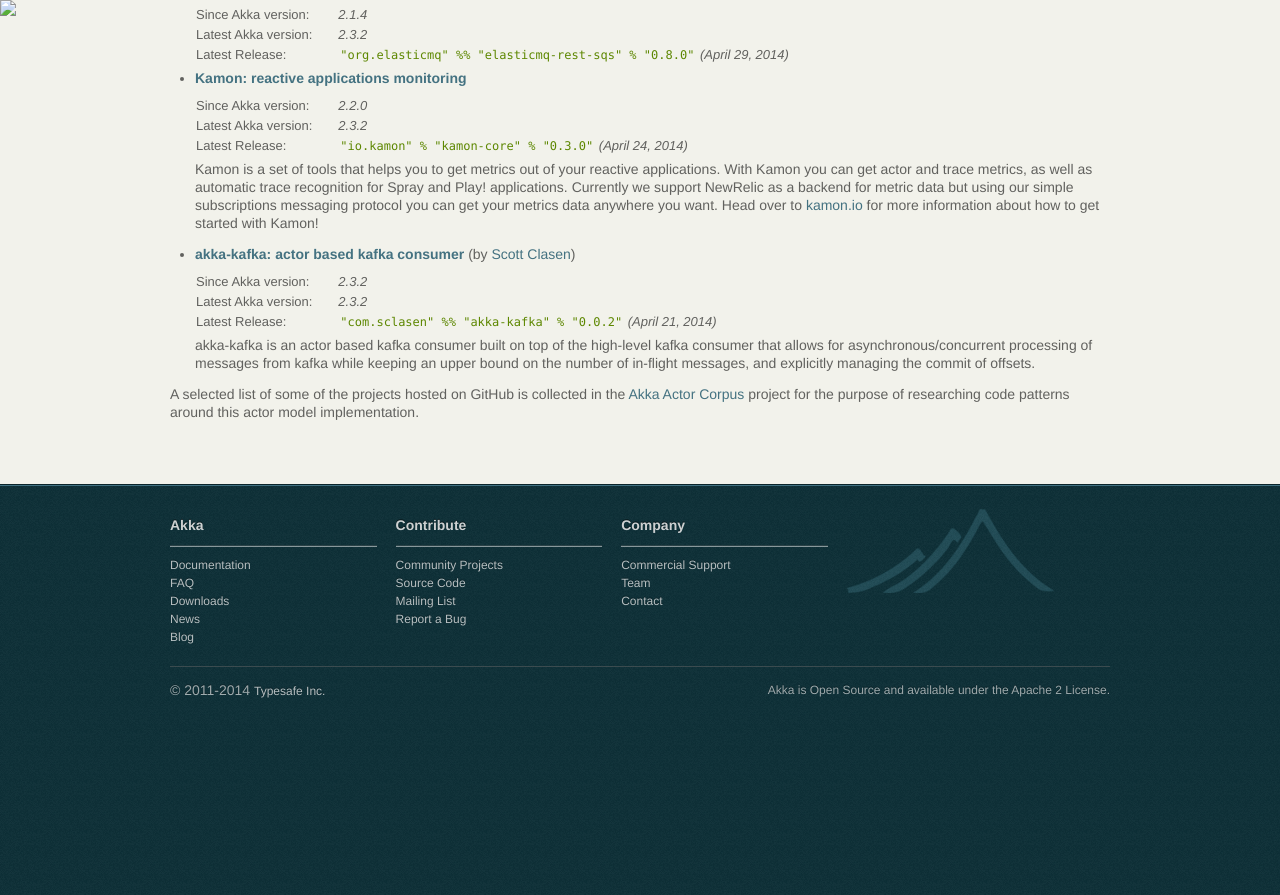
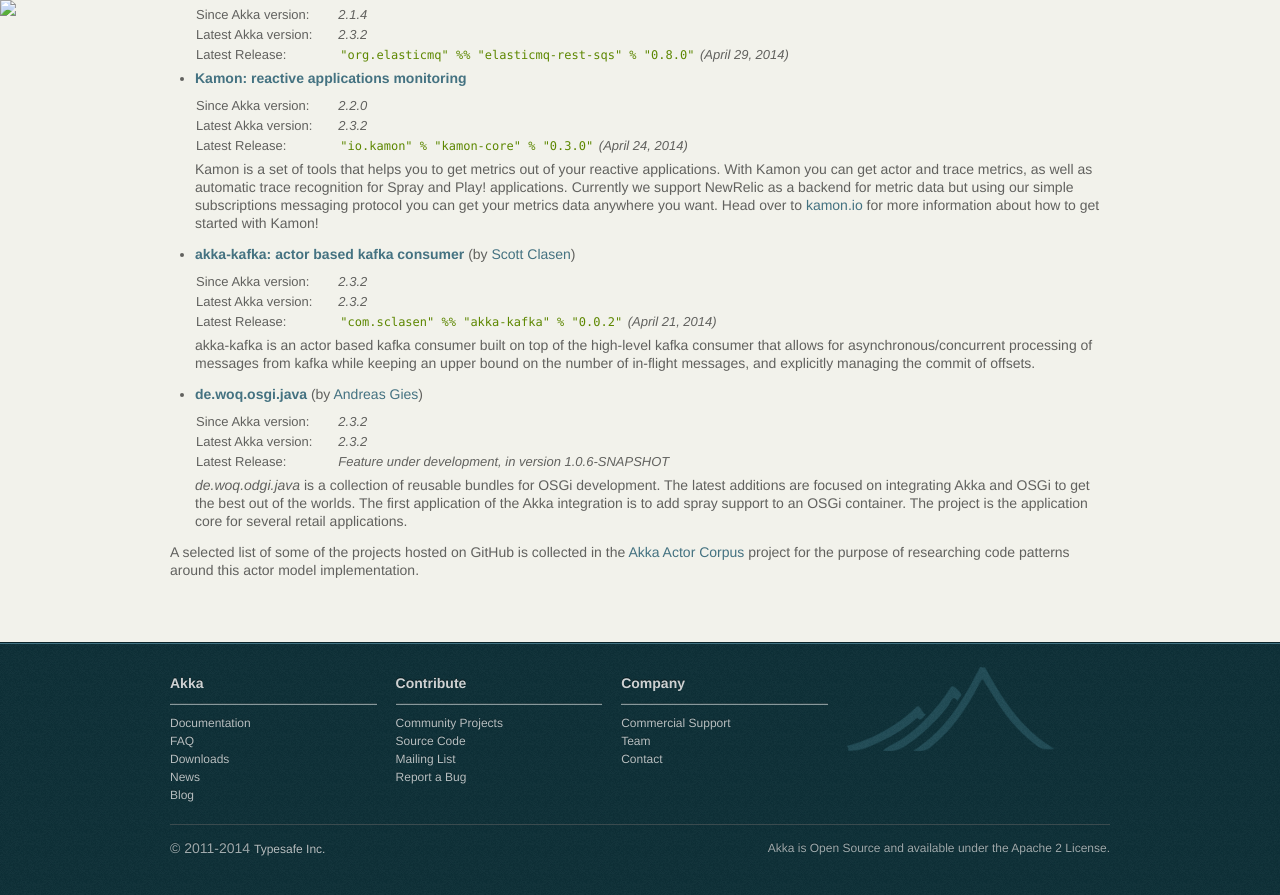
Before and after one commit to raboof/akka.github.com, a Jekyll site: the page built from community/index.md, in a window 1280 px wide and 900 px high, scrolled down 5895 px. Shown: the top 895 px of the window. Built offline with Jekyll 4.4.1, drawn with Linux system fonts in a browser that asks for light colours; before the commit the page ends 6637 px from its top, so only the background shows below that.

Commit message:
Adding OSGi project details.

```diff
--- a/community/index.md
+++ b/community/index.md
@@ -513,6 +513,19 @@
   for asynchronous/concurrent processing of messages from kafka while keeping an upper bound on the number of
   in-flight messages, and explicitly managing the commit of offsets.
 
+* **[de.woq.osgi.java](https://github.com/woq/de.woq.osgi.java)**  (by [Andreas Gies](https://github.com/woq))
+
+  <table class="stats">
+  <tr><td>Since Akka version:</td><td>2.3.2</td></tr>
+  <tr><td>Latest Akka version:</td><td>2.3.2</td></tr>
+  <tr><td>Latest Release:</td><td>Feature under development, in version 1.0.6-SNAPSHOT</td></tr>
+  </table>
+
+  *de.woq.odgi.java* is a collection of reusable bundles for OSGi development. The latest additions are
+  focused on integrating Akka and OSGi to get the best out of the worlds. The first application of the Akka
+  integration is to add spray support to an OSGi container. The project is the application core for several
+  retail applications.
+
 
 A selected list of some of the projects hosted on GitHub is collected in the
 [Akka Actor Corpus](http://actor-applications.cs.illinois.edu/akka.html)
```
